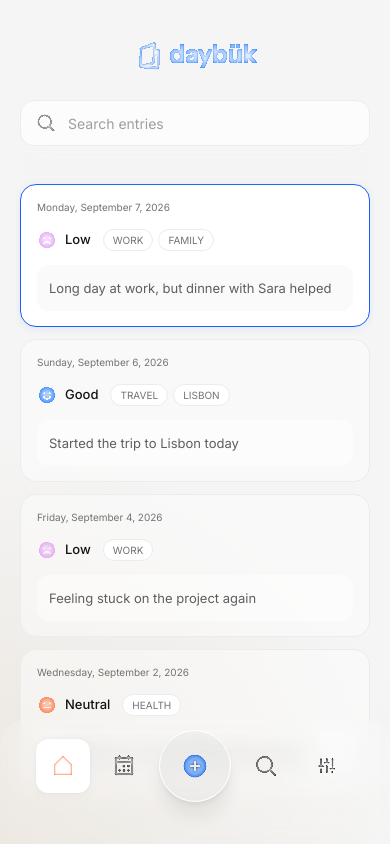
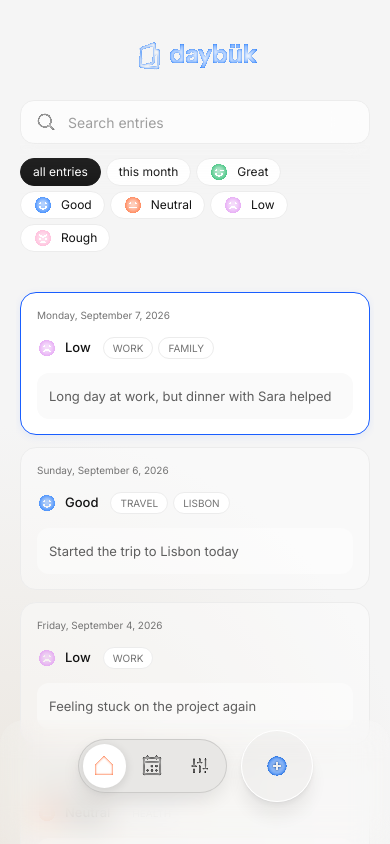
Before and after one commit to fasaufy/journaling-app, a Next.js app: page /home in a window 390 px wide. Built offline with nearby package versions, Linux system fonts and the light colour scheme.

Commit message:
update the main nav, home and calendar

```diff
--- a/app/components/app-placeholder.tsx
+++ b/app/components/app-placeholder.tsx
@@ -5,7 +5,6 @@ import { usePathname } from "next/navigation";
 const navItems = [
   { label: "home", href: "/home", icon: "/home-default.svg", activeIcon: "/home-active.svg" },
   { label: "calendar", href: "/calendar", icon: "/calendar-default.svg", activeIcon: "/calendar-active.svg" },
-  { label: "search", href: "/search", icon: "/search-default.svg", activeIcon: "/search-active.svg" },
   { label: "settings", href: "/settings", icon: "/settings-default.svg", activeIcon: "/settings-active.svg" },
 ];
 
@@ -32,7 +31,10 @@ export function AppPlaceholder({ title, description }: { title: string; descript
         </div>
       </section>
       <nav className="calendar-mobile-nav" aria-label="Mobile navigation">
-        {[navItems[0], navItems[1], { label: "new entry", href: "/home?new=1", icon: "/add.svg", activeIcon: "/add.svg" }, navItems[2], navItems[3]].map((item) => <a className={item.label === activeLabel ? "active" : item.label === "new entry" ? "add" : ""} href={item.href} key={item.label}><img src={item.label === activeLabel ? item.activeIcon : item.icon} alt={item.label} /></a>)}
+        <div className="calendar-mobile-segmented">
+          {navItems.map((item) => <a className={item.label === activeLabel ? "active" : ""} href={item.href} key={item.label}><img src={item.label === activeLabel ? item.activeIcon : item.icon} alt={item.label} /></a>)}
+        </div>
+        <a className="calendar-mobile-add" href="/home?new=1" aria-label="New entry"><img src="/add.svg" alt="New entry" /></a>
       </nav>
     </main>
   );
--- a/app/components/calendar.tsx
+++ b/app/components/calendar.tsx
@@ -1,6 +1,6 @@
 "use client";
 
-import { useRouter } from "next/navigation";
+import { usePathname, useRouter } from "next/navigation";
 import { useEffect, useState } from "react";
 import { dateKey, entryDateKey, initialEntries, readEntries, type Mood } from "../lib/entries";
 
@@ -33,11 +33,8 @@ const moodIcons: Record<Mood, string> = {
 const navItems = [
   { label: "home", href: "/home", icon: "/home-default.svg", activeIcon: "/home-active.svg" },
   { label: "calendar", href: "/calendar", icon: "/calendar-default.svg", activeIcon: "/calendar-active.svg" },
-  { label: "search", href: "/search", icon: "/search-default.svg", activeIcon: "/search-active.svg" },
   { label: "settings", href: "/settings", icon: "/settings-default.svg", activeIcon: "/settings-active.svg" },
 ];
-
-const mobileNavItems = [navItems[0], navItems[1], { label: "new entry", href: "/home?new=1", icon: "/add.svg", activeIcon: "/add.svg" }, navItems[2], navItems[3]];
 
 function getCalendarDays(month: Date): CalendarDay[] {
   const firstDay = new Date(month.getFullYear(), month.getMonth(), 1);
@@ -60,6 +57,7 @@ function Logo() {
 }
 
 function Sidebar({ onNewEntry }: { onNewEntry: () => void }) {
+  const pathname = usePathname();
   return (
     <aside className="calendar-sidebar">
       <Logo />
@@ -69,8 +67,8 @@ function Sidebar({ onNewEntry }: { onNewEntry: () => void }) {
       </button>
       <nav className="calendar-sidebar-nav" aria-label="Main navigation">
         {navItems.map((item) => (
-          <a className={item.label === "calendar" ? "active" : ""} href={item.href} key={item.label}>
-            <img src={item.label === "calendar" ? item.activeIcon : item.icon} alt="" />
+          <a className={pathname === item.href ? "active" : ""} href={item.href} key={item.label}>
+            <img src={pathname === item.href ? item.activeIcon : item.icon} alt="" />
             <span>{item.label}</span>
           </a>
         ))}
@@ -136,7 +134,21 @@ function CalendarFooter() {
 }
 
 function MobileNavigation() {
-  return <nav className="calendar-mobile-nav" aria-label="Mobile navigation">{mobileNavItems.map((item) => <a className={item.label === "calendar" ? "active" : item.label === "new entry" ? "add" : ""} href={item.href} key={item.label}><img src={item.label === "calendar" ? item.activeIcon : item.icon} alt={item.label} /></a>)}</nav>;
+  const pathname = usePathname();
+  return (
+    <nav className="calendar-mobile-nav" aria-label="Mobile navigation">
+      <div className="calendar-mobile-segmented">
+        {navItems.map((item) => (
+          <a className={pathname === item.href ? "active" : ""} href={item.href} key={item.label}>
+            <img src={pathname === item.href ? item.activeIcon : item.icon} alt={item.label} />
+          </a>
+        ))}
+      </div>
+      <a className="calendar-mobile-add" href="/home?new=1" aria-label="New entry">
+        <img src="/add.svg" alt="New entry" />
+      </a>
+    </nav>
+  );
 }
 
 export function CalendarPage() {
@@ -158,7 +170,15 @@ export function CalendarPage() {
 
   function openDay(date: Date) {
     const key = dateKey(date);
-    router.push(entries[key] ? `/home?date=${key}` : `/home?new=1&date=${key}`);
+    const entry = Object.entries(entries).find(([entryKey]) => entryKey === key)?.[1];
+    if (entry) {
+      const existingEntry = readEntries().find((item) => entryDateKey(item.date) === key);
+      if (existingEntry) {
+        router.push(`/home?edit=${existingEntry.id}&date=${key}`);
+        return;
+      }
+    }
+    router.push(`/home?new=1&date=${key}`);
   }
 
   function goToToday() {
--- a/app/globals.css
+++ b/app/globals.css
@@ -86,7 +86,7 @@ input:focus { border-color: var(--accent); background: white; box-shadow: 0 0 0
 .home-list-panel { position: relative; display: flex; width: 400px; height: calc(100svh - 24px); flex: 0 0 400px; min-width: 0; flex-direction: column; overflow: hidden; padding: 48px 16px 0 0; border-right: 1px solid #e5e5e5; }
 .direct-entry-list { display: flex; }
 .editor-open-list { display: none; }
-.home-list-inner { display: flex; width: 100%; min-height: 0; flex: 1 1 auto; flex-direction: column; overflow-x: hidden; overflow-y: auto; padding-bottom: 112px; scrollbar-width: none; }
+.home-list-inner { display: flex; width: 100%; min-height: 0; flex: 1 1 auto; flex-direction: column; overflow-x: hidden; overflow-y: auto; padding-bottom: 112px; scrollbar-width: none; -ms-overflow-style: none; -webkit-overflow-scrolling: touch; overscroll-behavior: contain; }
 .home-list-inner::-webkit-scrollbar { display: none; width: 0; height: 0; }
 .home-filter { flex: 0 0 auto; padding: 4px; }
 .home-search { position: sticky; top: 0; z-index: 3; display: flex; width: calc(100% - 8px); height: 46px; margin: 4px; align-items: center; gap: 12px; padding: 0 15px; border: 1px solid #ececec; border-radius: 14px; background: rgba(255,255,255,.7); -webkit-backdrop-filter: blur(16px); backdrop-filter: blur(16px); }
@@ -94,11 +94,14 @@ input:focus { border-color: var(--accent); background: white; box-shadow: 0 0 0
 .home-search img { width: 20px; height: 20px; opacity: .7; }
 .home-search input { height: 42px; padding: 0; border: 0; background: transparent; font-size: 14px; }
 .home-search input:focus { box-shadow: none; }
-.home-filter-row { display: flex; min-height: 40px; align-items: center; gap: 6px; padding: 10px 0 6px; }
+.home-filter-row { display: flex; flex-wrap: wrap; align-items: center; gap: 6px; padding: 10px 4px 6px; }
 .home-filter-chip, .home-tag-chip, .home-entry-tags span { display: inline-flex; align-items: center; border: 1px solid #ececec; border-radius: 999px; background: white; color: var(--body); font: inherit; font-size: 10px; line-height: 20px; text-transform: none; }
-.home-filter-chip { height: 28px; gap: 8px; padding: 0 10px; cursor: pointer; transition: transform 160ms ease-out, background-color 160ms ease-out; }
-.home-filter-chip:hover { transform: translateY(-2px); background: #fafafa; }
-.home-filter-chip span { color: var(--label); font-size: 15px; line-height: 1; }
+.home-filter-chip { height: 28px; gap: 8px; padding: 0 12px; border: 1px solid #ececec; background: white; cursor: pointer; color: var(--heading); font-size: 12px; line-height: 1; transition: transform 160ms ease-out, box-shadow 160ms ease-out, background-color 160ms ease-out, border-color 160ms ease-out; }
+.home-filter-chip:hover { transform: translateY(-2px); box-shadow: 0 4px 10px rgba(19,19,19,.04); }
+.home-filter-chip:active { transform: scale(.98); transition-duration: 100ms; }
+.home-filter-chip.active { background: #111111; border-color: #111111; color: white; box-shadow: none; }
+.home-filter-chip-mood img { width: 20px; height: 20px; }
+.home-filter-chip-mood span { font-size: 12px; }
 .home-clear-filter { margin-left: auto; border-bottom: 1px solid var(--label); background: transparent; color: var(--label); cursor: pointer; font: inherit; font-size: 10px; }
 .home-count { display: grid; width: 20px; height: 20px; place-items: center; border-radius: 50%; background: var(--accent); color: white; font-size: 9px; font-variant-numeric: tabular-nums; }
 .home-entry-list { display: flex; min-height: 0; flex: none; flex-direction: column; gap: 12px; overflow: visible; padding: 12px 4px 0; }
@@ -251,6 +254,16 @@ input:focus { border-color: var(--accent); background: white; box-shadow: 0 0 0
 .mood-legend span { display: flex; align-items: center; gap: 5px; }
 .mood-legend img { display: block; width: 20px; height: 20px; flex: 0 0 20px; }
 .calendar-mobile-nav { display: none; }
+.calendar-mobile-segmented { display: flex; align-items: center; gap: 4px; width: 149px; height: 54px; padding: 4px; border: 1px solid rgba(0,0,0,.12); border-radius: 999px; background: #e8e7e5; box-shadow: 0 8px 18px rgba(19,19,19,.08); }
+.calendar-mobile-segmented a { display: grid; width: 100%; height: 100%; place-items: center; border-radius: 999px; transition: transform 160ms ease-out, background-color 160ms ease-out, box-shadow 160ms ease-out; }
+.calendar-mobile-segmented a:hover { transform: translateY(-2px); }
+.calendar-mobile-segmented a:active { transform: scale(.98); transition-duration: 100ms; }
+.calendar-mobile-segmented a.active { background: white; box-shadow: 0 2px 10px rgba(19,19,19,.12); }
+.calendar-mobile-segmented img { width: 22px; height: 22px; }
+.calendar-mobile-add { display: grid; width: 72px; height: 72px; place-items: center; border: 1px solid white; border-radius: 50%; background: rgba(0,0,0,.025); box-shadow: 0 1px 2px rgba(0,0,0,.04), 0 4px 4px rgba(0,0,0,.04), 0 16px 16px rgba(0,0,0,.06); transition: transform 180ms ease-out, background-color 180ms ease-out, box-shadow 180ms ease-out; }
+.calendar-mobile-add:hover { transform: translateY(-2px); background: rgba(0,0,0,.0525); box-shadow: 0 2px 3px rgba(0,0,0,.05), 0 6px 8px rgba(0,0,0,.05), 0 18px 18px rgba(0,0,0,.08); }
+.calendar-mobile-add:active { transform: scale(.97); transition-duration: 100ms; }
+.calendar-mobile-add img { width: 28px; height: 28px; }
 
 @media (max-width: 1100px) and (min-width: 701px) { .calendar-card { padding-left: 48px; padding-right: 48px; } }
 
@@ -260,11 +273,11 @@ input:focus { border-color: var(--accent); background: white; box-shadow: 0 0 0
   .home-page .calendar-sidebar { display: block; width: auto; padding: 40px 0 24px; }
   .home-page .calendar-sidebar > *:not(.calendar-logo) { display: none; }
   .home-page .calendar-logo { width: 124px; height: 32px; margin: 0 auto; }
-  .home-list-panel { display: block; width: calc(100% - 32px); height: calc(100svh - 81px); margin: 0 16px; padding: 0; overflow: hidden; border-right: 0; }
+  .home-list-panel { display: flex; width: calc(100% - 32px); height: calc(100svh - 81px); margin: 0 16px; padding: 0; overflow: hidden; border-right: 0; }
   .home-list-panel.direct-entry-list { display: none; }
   .home-list-panel.editor-open-list { display: none; }
   .home-filter { padding: 4px; }
-  .home-list-inner { padding-bottom: 208px; }
+  .home-list-inner { height: 100%; padding-bottom: 208px; overflow-y: auto; overflow-x: hidden; -webkit-overflow-scrolling: touch; scrollbar-width: none; }
   .home-filter-row { gap: 5px; }
   .home-entry-list-desktop { display: none; }
   .home-entry-list-mobile { display: flex; overflow: visible; padding: 34px 4px 0; }
@@ -316,15 +329,11 @@ input:focus { border-color: var(--accent); background: white; box-shadow: 0 0 0
   .calendar-footer { display: flex; flex-direction: column; align-items: stretch; gap: 16px; padding-top: 36px; }
   .calendar-streak-summary { padding: 14px 10px; text-align: center; }
   .mood-legend { justify-content: center; gap: 12px; }
-  .calendar-mobile-nav { position: fixed; right: 0; bottom: 0; left: 0; z-index: 4; display: flex; height: 124px; align-items: center; justify-content: space-around; padding: 0 32px 32px; border-radius: 24px 24px 0 0; background: rgba(255,255,255,.1); -webkit-backdrop-filter: blur(16px); backdrop-filter: blur(16px); }
-  .calendar-mobile-nav a { display: grid; width: 54px; height: 54px; place-items: center; border-radius: 12px; }
-  .calendar-mobile-nav a { transition: transform 160ms ease-out, background-color 160ms ease-out, box-shadow 160ms ease-out; }
-  .calendar-mobile-nav a:not(.active):hover { transform: translateY(-2px); background: rgba(255,255,255,.42); }
-  .calendar-mobile-nav a:active { transform: scale(.96); transition-duration: 100ms; }
-  .calendar-mobile-nav a.active { width: 54px; height: 54px; background: white; box-shadow: 0 0 2px rgba(153,153,153,.18), 0 3px 8px rgba(153,153,153,.08); }
-  .calendar-mobile-nav a.add { width: 72px; height: 72px; border: 1px solid white; border-radius: 50%; background: rgba(0,0,0,.025); box-shadow: 0 1px 2px rgba(0,0,0,.04), 0 4px 4px rgba(0,0,0,.04), 0 16px 16px rgba(0,0,0,.06); }
+  .calendar-mobile-nav { position: fixed; right: 0; bottom: 0; left: 0; z-index: 4; display: flex; height: 124px; align-items: center; justify-content: center; gap: 14px; padding: 0 32px 32px; border-radius: 24px 24px 0 0; background: rgba(255,255,255,.1); -webkit-backdrop-filter: blur(16px); backdrop-filter: blur(16px); }
+  .calendar-mobile-segmented { width: 149px; height: 54px; }
+  .calendar-mobile-add { width: 72px; height: 72px; }
+  .calendar-mobile-nav a { display: grid; place-items: center; }
   .calendar-mobile-nav img { width: 24px; height: 24px; }
-  .calendar-mobile-nav a.add img { width: 28px; height: 28px; }
 }
 
 @media (max-width: 900px) {
--- a/app/home/page.tsx
+++ b/app/home/page.tsx
@@ -1,7 +1,7 @@
 "use client";
 
 import { AnimatePresence, motion } from "framer-motion";
-import { useRouter, useSearchParams } from "next/navigation";
+import { usePathname, useRouter, useSearchParams } from "next/navigation";
 import { Suspense, useEffect, useMemo, useRef, useState } from "react";
 import { entryDateKey, initialEntries, type Entry, type Mood, readEntries, writeEntries } from "../lib/entries";
 
@@ -9,10 +9,10 @@ const moodIcons: Record<Mood, string> = { Great: "/Great.svg", Good: "/Good.svg"
 const navItems = [
   { label: "home", href: "/home", icon: "/home-default.svg", activeIcon: "/home-active.svg" },
   { label: "calendar", href: "/calendar", icon: "/calendar-default.svg", activeIcon: "/calendar-active.svg" },
-  { label: "search", href: "/search", icon: "/search-default.svg", activeIcon: "/search-active.svg" },
   { label: "settings", href: "/settings", icon: "/settings-default.svg", activeIcon: "/settings-active.svg" },
 ];
 const moodOptions: Mood[] = ["Great", "Good", "Neutral", "Low", "Rough"];
+type HomeFilter = "all" | "thisMonth" | Mood;
 const formatNewEntryDate = () => new Intl.DateTimeFormat("en-US", { weekday: "long", month: "long", day: "numeric", year: "numeric" }).format(new Date());
 const formatDateKey = (key: string | null) => {
   if (!key) return formatNewEntryDate();
@@ -28,15 +28,45 @@ const countWords = (text: string) => {
 
 function Sidebar() {
   const router = useRouter();
-  return <aside className="calendar-sidebar"><a className="calendar-logo" href="/login" aria-label="daybük home"><img src="/logo.svg" alt="daybük" /></a><button className="calendar-new-entry" onClick={() => router.push("/home?new=1")}><img src="/add.svg" alt="" /><span>new entry</span></button><nav className="calendar-sidebar-nav" aria-label="Main navigation">{navItems.map((item) => <a className={item.label === "home" ? "active" : ""} href={item.href} key={item.label}><img src={item.label === "home" ? item.activeIcon : item.icon} alt="" /><span>{item.label}</span></a>)}</nav><div className="calendar-streak">🔥 12 day streak</div></aside>;
+  const pathname = usePathname();
+  return <aside className="calendar-sidebar"><a className="calendar-logo" href="/login" aria-label="daybük home"><img src="/logo.svg" alt="daybük" /></a><button className="calendar-new-entry" onClick={() => router.push("/home?new=1")}><img src="/add.svg" alt="" /><span>new entry</span></button><nav className="calendar-sidebar-nav" aria-label="Main navigation">{navItems.map((item) => <a className={pathname === item.href ? "active" : ""} href={item.href} key={item.label}><img src={pathname === item.href ? item.activeIcon : item.icon} alt="" /><span>{item.label}</span></a>)}</nav><div className="calendar-streak">🔥 12 day streak</div></aside>;
 }
 
 function MobileNavigation() {
-  return <nav className="calendar-mobile-nav" aria-label="Mobile navigation">{[navItems[0], navItems[1], { label: "new entry", href: "/home?new=1", icon: "/add.svg", activeIcon: "/add.svg" }, navItems[2], navItems[3]].map((item) => <a className={item.label === "home" ? "active" : item.label === "new entry" ? "add" : ""} href={item.href} key={item.label}><img src={item.label === "home" ? item.activeIcon : item.icon} alt={item.label} /></a>)}</nav>;
+  const pathname = usePathname();
+  return (
+    <nav className="calendar-mobile-nav" aria-label="Mobile navigation">
+      <div className="calendar-mobile-segmented">
+        {navItems.map((item) => (
+          <a className={pathname === item.href ? "active" : ""} href={item.href} key={item.label}>
+            <img src={pathname === item.href ? item.activeIcon : item.icon} alt={item.label} />
+          </a>
+        ))}
+      </div>
+      <a className="calendar-mobile-add" href="/home?new=1" aria-label="New entry">
+        <img src="/add.svg" alt="New entry" />
+      </a>
+    </nav>
+  );
 }
 
 function SearchField({ query, setQuery }: { query: string; setQuery: (value: string) => void }) {
   return <div className="home-search"><img src="/search-default.svg" alt="" /><input value={query} onChange={(event) => setQuery(event.target.value)} placeholder="Search entries" aria-label="Search entries" /></div>;
+}
+
+function FilterBar({ activeFilter, onChange }: { activeFilter: HomeFilter; onChange: (nextFilter: HomeFilter) => void }) {
+  return (
+    <div className="home-filter-row" role="toolbar" aria-label="Quick filters">
+      <button type="button" className={`home-filter-chip${activeFilter === "all" ? " active" : ""}`} onClick={() => onChange("all")} aria-pressed={activeFilter === "all"}>all entries</button>
+      <button type="button" className={`home-filter-chip${activeFilter === "thisMonth" ? " active" : ""}`} onClick={() => onChange("thisMonth")} aria-pressed={activeFilter === "thisMonth"}>this month</button>
+      {moodOptions.map((mood) => (
+        <button key={mood} type="button" className={`home-filter-chip home-filter-chip-mood${activeFilter === mood ? " active" : ""}`} onClick={() => onChange(mood)} aria-pressed={activeFilter === mood}>
+          <img src={moodIcons[mood]} alt="" />
+          <span>{mood}</span>
+        </button>
+      ))}
+    </div>
+  );
 }
 
 function EntryCard({ entry, selected, onSelect }: { entry: Entry; selected: boolean; onSelect: () => void }) {
@@ -62,6 +92,7 @@ function HomePageContent() {
   const editorRef = useRef<HTMLTextAreaElement | null>(null);
   const [entries, setEntries] = useState<Entry[]>(initialEntries);
   const [query, setQuery] = useState("");
+  const [activeFilter, setActiveFilter] = useState<HomeFilter>("all");
   const [selectedId, setSelectedId] = useState(entries[0].id);
   const [mobileDetail, setMobileDetail] = useState(false);
   const [draftDate, setDraftDate] = useState(formatNewEntryDate());
@@ -82,7 +113,19 @@ function HomePageContent() {
   const isDirectEntry = Boolean(directEntry && !routeMode);
   const isEditorOpen = Boolean(routeMode);
   const selected = entries.find((entry) => entry.id === selectedId) ?? entries.find((entry) => entryDateKey(entry.date) === selectedDate) ?? entries[0];
-  const visibleEntries = useMemo(() => entries.filter((entry) => `${entry.date} ${entry.preview} ${entry.body.join(" ")} ${entry.tags.join(" ")}`.toLowerCase().includes(query.toLowerCase())), [entries, query]);
+  const visibleEntries = useMemo(() => {
+    const now = new Date();
+    return entries.filter((entry) => {
+      const matchesQuery = `${entry.date} ${entry.preview} ${entry.body.join(" ")} ${entry.tags.join(" ")}`.toLowerCase().includes(query.toLowerCase());
+      if (!matchesQuery) return false;
+      if (activeFilter === "all") return true;
+      if (activeFilter === "thisMonth") {
+        const entryDate = new Date(entry.date);
+        return entryDate.getFullYear() === now.getFullYear() && entryDate.getMonth() === now.getMonth();
+      }
+      return entry.mood === activeFilter;
+    });
+  }, [activeFilter, entries, query]);
 
   useEffect(() => {
     if (routeMode === "new") {
@@ -202,6 +245,7 @@ function HomePageContent() {
       <section className={`home-list-panel${isDirectEntry ? " direct-entry-list" : ""}${isEditorOpen ? " editor-open-list" : ""}`}>
         <div className="home-list-inner">
           <SearchField query={query} setQuery={setQuery} />
+          <FilterBar activeFilter={activeFilter} onChange={setActiveFilter} />
           <div className="home-entry-list home-entry-list-desktop">{visibleEntries.map((entry) => <EntryCard key={entry.id} entry={entry} selected={entry.id === selectedId} onSelect={() => setSelectedId(entry.id)} />)}</div>
           <div className="home-entry-list home-entry-list-mobile">{!mobileDetail && visibleEntries.map((entry) => <EntryCard key={entry.id} entry={entry} selected={entry.id === selectedId} onSelect={() => { setSelectedId(entry.id); setMobileDetail(true); }} />)}</div>
         </div>
--- a/app/search/page.tsx
+++ b/app/search/page.tsx
@@ -1,5 +1,5 @@
-import { AppPlaceholder } from "../components/app-placeholder";
+import { redirect } from "next/navigation";
 
 export default function SearchPage() {
-  return <AppPlaceholder title="find a moment." description="Search your entries and return to the words you want to remember." />;
+  redirect("/home");
 }
```
